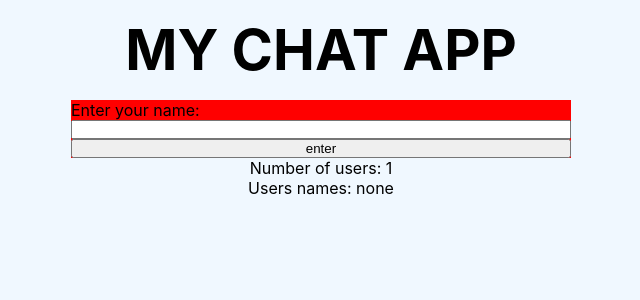
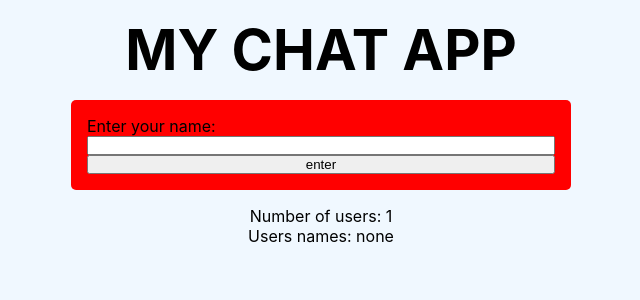
Before and after one commit to Konrad-Jalowy/minireactchat, a React (Create React App) app in the folder client/: page / in a window 1280 px wide. Shown: the top 300 px of the page, without its empty margins (319-959 px from the left). Built offline with nearby package versions, Linux system fonts and the light colour scheme; no server answers; the HTML template or start-up script is replaced by a standard one.

Commit message:
css changes

```diff
--- a/client/src/App.css
+++ b/client/src/App.css
@@ -40,4 +40,7 @@ form {
   flex-direction: column;
   background-color: red;
   min-width: 500px;
+  margin-bottom: 1rem;
+  padding: 1rem;
+  border-radius: 5px;
 }
```
